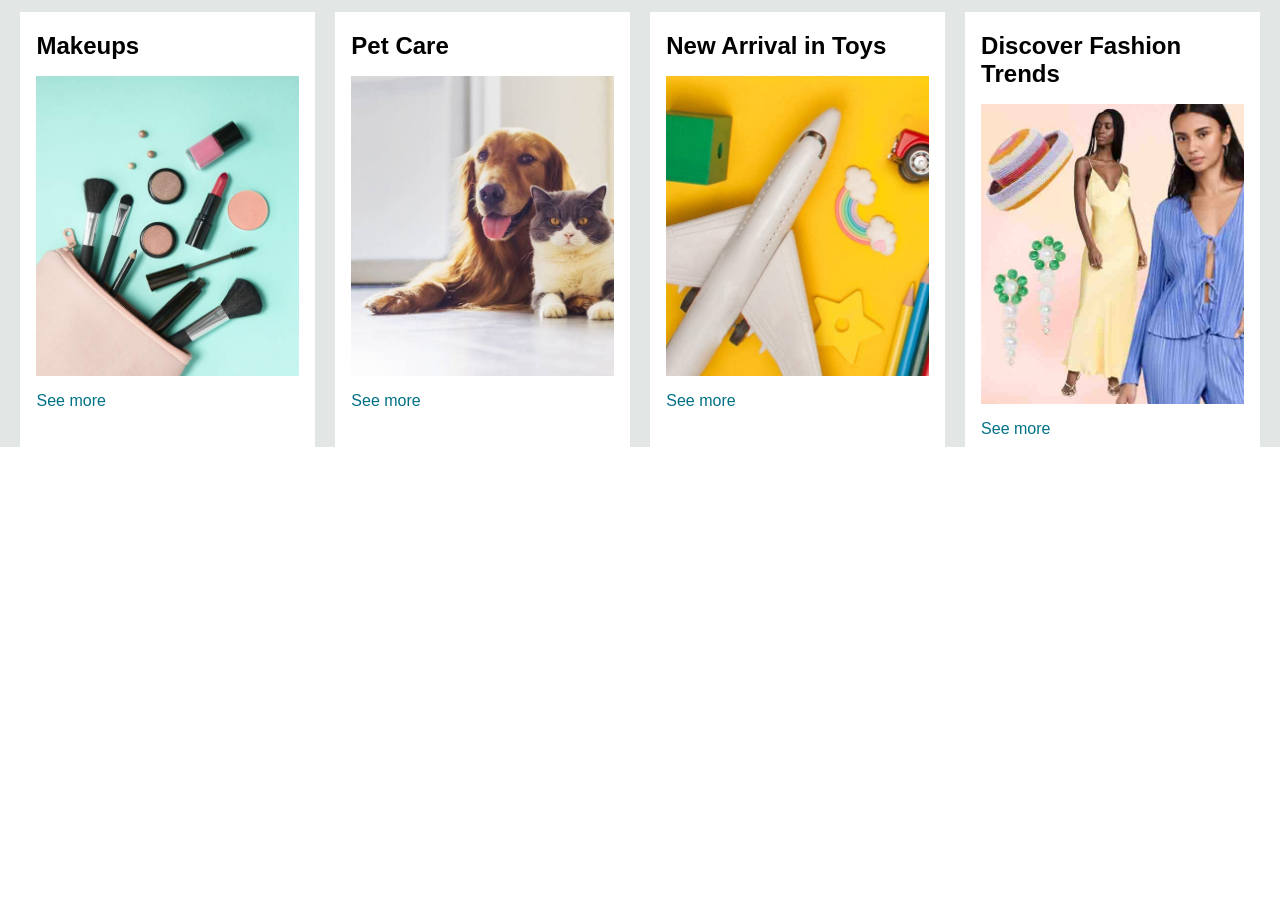
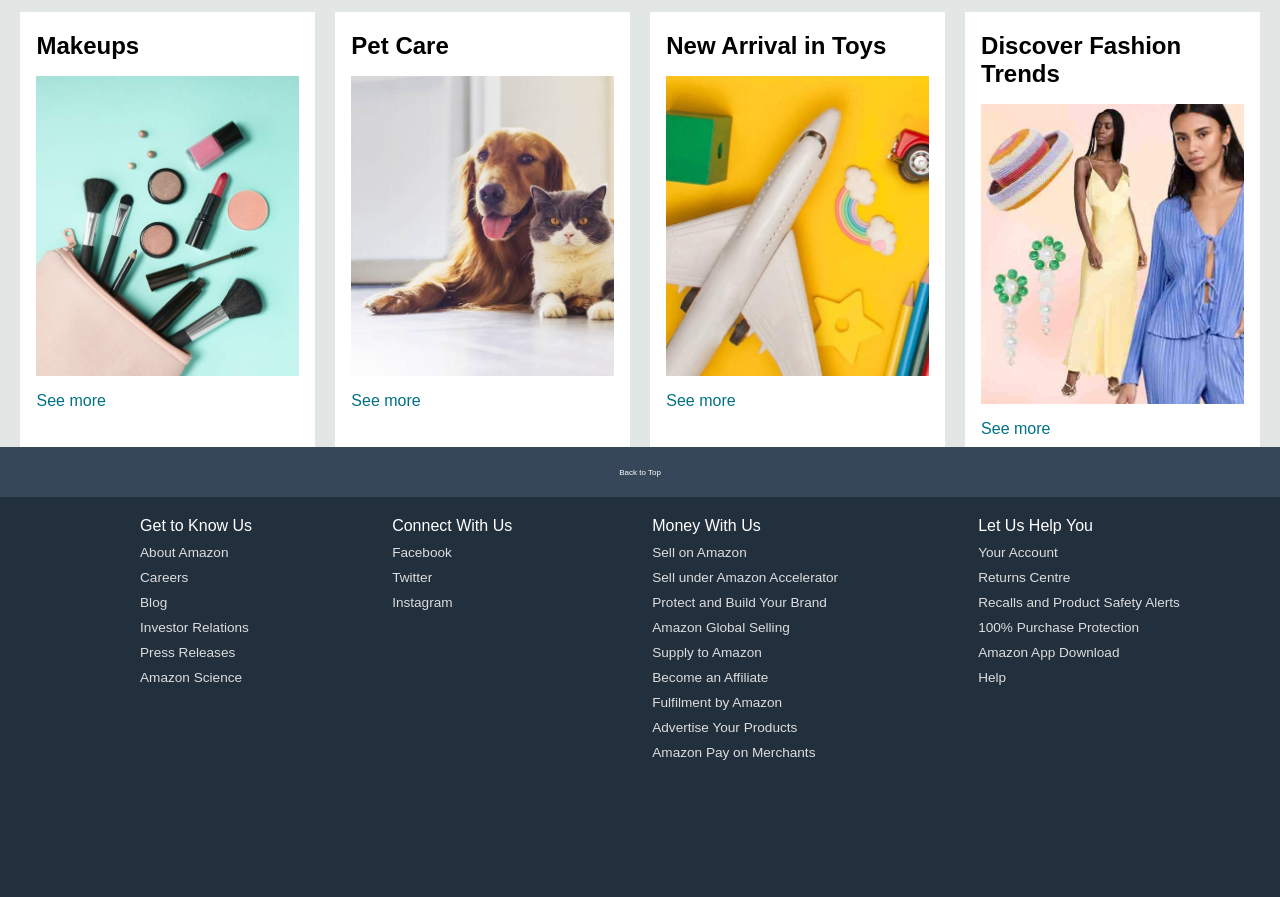
Before and after one commit to amanCoderX/AMAZON-clone, a plain HTML site: page index.html in a window 1280 px wide. Shown: the part 903-1800 px from the top of the page. Before the commit the page ends 1350 px from the top, so only its background shows below. Drawn offline with Linux system fonts and the light colour scheme.

Commit message:
footer panel1

```diff
--- a/index.html
+++ b/index.html
@@ -127,9 +127,52 @@
         <p>See more</p>
       </div>
     </div>
+</div>
 
+<footer>
+    <div class="foot-panel1">
+        Back to Top
+    </div>
+    <div class="foot-panel2">
+        <ul>
+           <p>Get to Know Us</p>
+            <a>About Amazon</a>
+            <a>Careers</a>
+            <a>Blog</a>
+            <a>Investor Relations</a>
+            <a>Press Releases</a>
+             <a>Amazon Science</a>
+        </ul>
+        <ul>
+           <p>Connect With Us</p>
+            <a>Facebook</a>
+            <a>Twitter</a>
+            <a>Instagram</a>
+        </ul>
+        <ul>
+           <p>Money With Us</p>
+            <a>Sell on Amazon</a>
+            <a>Sell under Amazon Accelerator</a>
+            <a>Protect and Build Your Brand</a>
+            <a>Amazon Global Selling</a>
+            <a>Supply to Amazon</a>
+             <a>Become an Affiliate</a>
+             <a>Fulfilment by Amazon</a>
+             <a>Advertise Your Products</a>
+             <a>Amazon Pay on Merchants</a>
+        </ul>
+        <ul>
+           <p>Let Us Help You</p>
+            <a>Your Account</a>
+            <a>Returns Centre</a>
+            <a>Recalls and Product Safety Alerts</a>
+            <a>100% Purchase Protection</a>
+            <a>Amazon App Download</a>
+             <a>Help</a>
+        </ul>
+    </div>
+</footer>
 
-</div>
 
 </body>
 </html>
--- a/style.css
+++ b/style.css
@@ -203,3 +203,39 @@ span{
 .box-content p{
     color:#007185;
 }
+
+/**footer**/
+
+.footer{
+    margin-top: 15px;
+}
+
+.foot-panel1{
+    background-color: #37475a;
+    color:white;
+    height:50px;
+    display: flex;
+    justify-content: center;
+    align-items: center;
+    font-size: 0.5rem;
+}
+
+.foot-panel2{
+    background-color: #222f3d;
+    color:white;
+    height: 400px;
+    display: flex;
+    justify-content: space-evenly;
+}
+
+ul{
+    margin-top: 20px;
+}
+
+ul a{
+   display: block;
+   font-size: 0.85rem;
+   margin-top: 10px;
+   color:#dddddd;
+
+}
```
